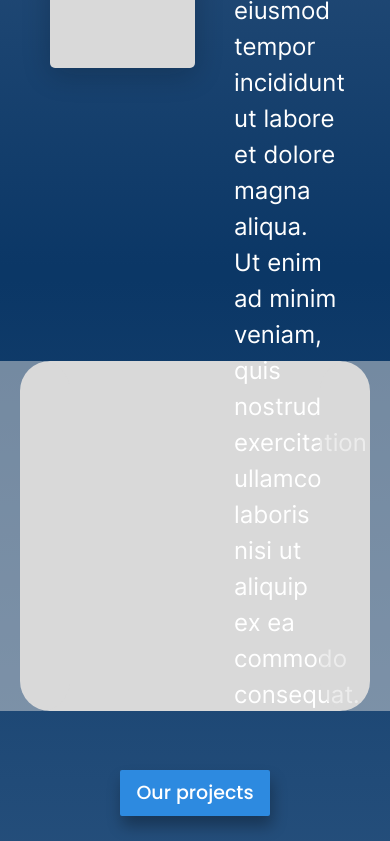
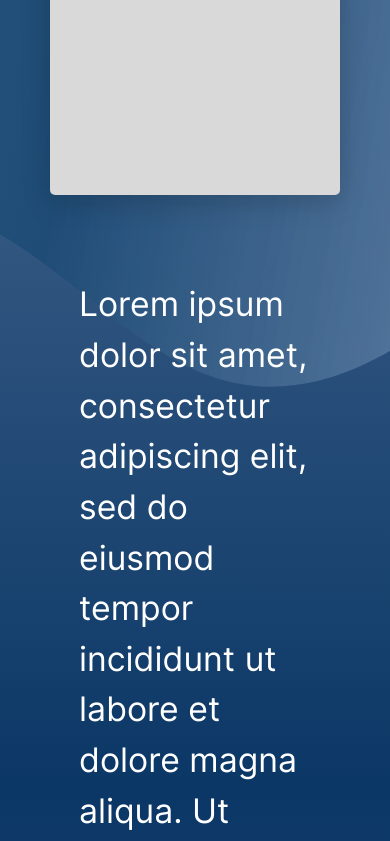
Before and after one commit to codeprentice-org/codeprentice-site-revamped, a React (Create React App) app in the folder frontend/: page / in a window 390 px wide. Shown: the part 1156-1997 px from the top of the page. Built offline with nearby package versions, Linux system fonts and the light colour scheme.

Commit message:
home page with mobile version

```diff
--- a/frontend/src/components/home-page/about.css
+++ b/frontend/src/components/home-page/about.css
@@ -114,7 +114,38 @@
 
 @media screen and (max-width: 850px) {
   .about_container {
-    height: 100vh;
+    height: 160vh;
+    background: linear-gradient(100deg, rgba(197, 230, 227, 0.2) -33.3%, rgba(78, 83, 124, 0.2) 85.96%),
+    linear-gradient(100deg, rgba(0, 52, 100, 0.9) 30.16%, rgba(255, 255, 255, 0.2) 99.58%),
+    rgba(4, 67, 124, 0.8);
+  }
+
+  .about_right_header {
+    font-size: 8vmax;
+  }
+
+  .about_desc_container {
+    flex-wrap: wrap;
+  }
+
+  .about_image {
+    width: 80vw;
+    height: 50vh;
+  }
+
+  .about_us_text {
+    padding-left: 0vw;
+    width: 80%;
+    padding-top: 10vh;
+    font-size: 4vmax;
+  }
+
+  .about_button_container{
+    padding-top: 0vh;
+  }
+
+  .about_header_container2 {
+    padding-top: 20vh;
   }
 }
 
@@ -122,7 +153,7 @@
 .about_wave {
   background-image: url('../../assets/images/vector.svg');
   background-position: bottom;
-  transform: translateY(5px);
+  transform: translateY(20px);
   width: 100%;
   height: 100%;
   background-repeat: no-repeat;
--- a/frontend/src/components/home-page/home_page.tsx
+++ b/frontend/src/components/home-page/home_page.tsx
@@ -20,7 +20,7 @@ const Home: React.FC<Props> = () => {
     <>
 
                 <>
-        <div className="panel intro_container">
+        <div className="intro_container">
             <div className="intro_left_container">
                 <div className='intro_left_header'>
                     Bridging the gap between open source
@@ -39,7 +39,7 @@ const Home: React.FC<Props> = () => {
             </div>
             </div>
 
-           <div className="panel about_container">
+        <div className="about_container">
 
             <div className="about_wave">
             <div className="about_header_container">
@@ -63,7 +63,7 @@ const Home: React.FC<Props> = () => {
         </div>
                         </div>
                     </>
-        <div className="panel project_container">
+        <div className="project_container">
             <div className="project_preview_container">
             <div className="project_thumbnail first"></div>
             <div className="project_thumbnail"></div>
--- a/frontend/src/components/home-page/intro.css
+++ b/frontend/src/components/home-page/intro.css
@@ -131,9 +131,9 @@
   .intro_left_header {
     font-size: 20px;
   }
-  .thumbnail {
-    height: 100px;
-    width: 100px;
+
+  .our_projects_button {
+    margin-top: -20vh;
   }
 }
 
--- a/frontend/src/components/home-page/project.css
+++ b/frontend/src/components/home-page/project.css
@@ -95,8 +95,8 @@
 .project_thumbnail{
   background-color: #D9D9D9;
   border-radius: 30px;
-  width: 350px;
-  height: 350px;
+  width: 25vmax;
+  height: 25vmax;
 }
 
 .first{
@@ -136,3 +136,42 @@
   justify-content: center;
   padding-top: 20vh;
 }
+
+@media screen and (max-width: 850px) {
+  .project_preview_container {
+    margin-top: 20vh;
+    flex-wrap: wrap;
+  }
+
+  .project_thumbnail{
+    width: 50vmax;
+    height: 50vmax;
+    margin-top: 5vh;
+  }
+
+  .first{
+    opacity: 1;
+    transform:translateX(0px);
+  }
+
+  .third{
+    opacity: 1;
+    transform:translateX(0px);
+  }
+
+  .project_header_container {
+    flex-wrap: wrap;
+    padding-top: 10vh;
+  }
+
+  .numbers_container{
+    margin-top: 5vh;
+    margin-bottom: 5vh;
+  }
+
+  .project_container {
+    height: 2200px;
+    padding-bottom: 150px;
+    overflow: hidden;
+  }
+}
```
Lines whose indentation alone changed are shown as unchanged.
